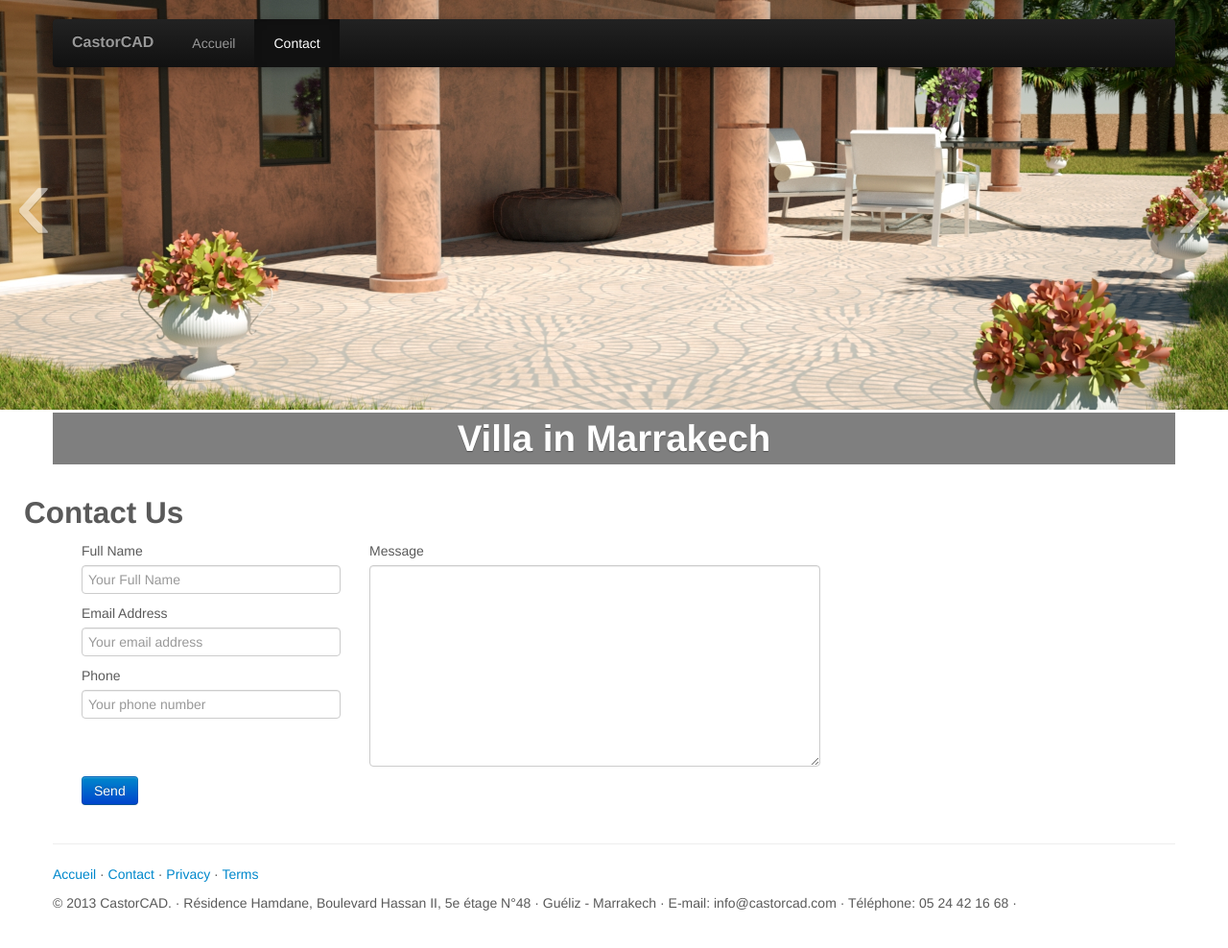
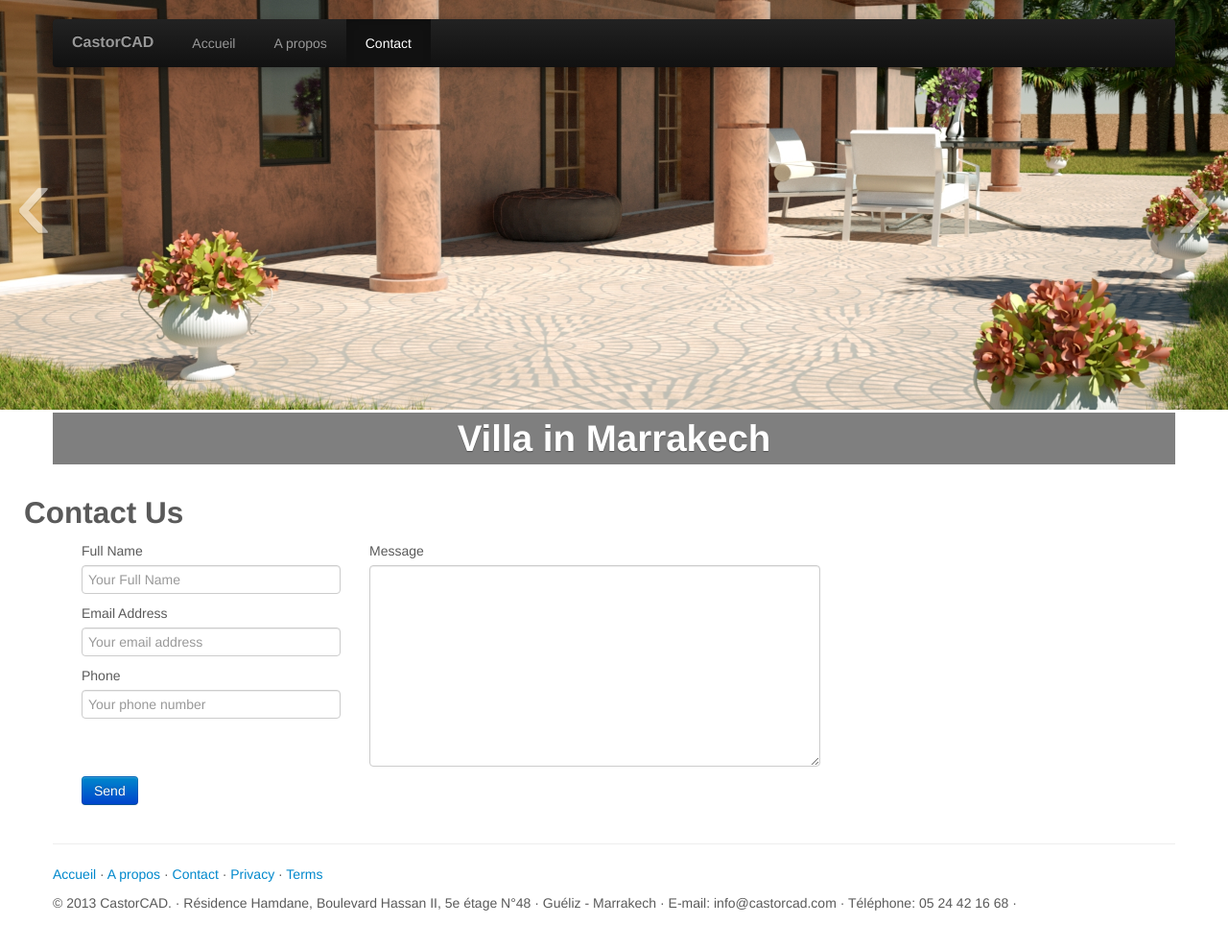
Before and after one commit to ReactiveSets/demo, a plain HTML site: page contact.html in a window 1280 px wide. Shown: the whole page at 96% size. Drawn offline with nearby package versions, Linux system fonts and the light colour scheme.

Commit message:
add 'A propos link'

```diff
--- a/contact.html
+++ b/contact.html
@@ -38,6 +38,7 @@
             <div class="nav-collapse collapse">
               <ul class="nav">
                 <li><a href="index.html">Accueil</a></li>
+                <li><a href="a_propos.html">A propos</a></li>
                 <li class="active"><a href="contact.html">Contact</a></li>
               </ul>
             </div>
@@ -115,6 +116,7 @@
       <footer>
         <p>
           <a href="index.html">Accueil</a> &middot;
+          <a href="a_propos.html">A propos</a> &middot;
           <a href="contact.html">Contact</a> &middot;
           <a href="#">Privacy</a> &middot;
           <a href="#">Terms</a>
```
Also changed, not shown: index.html (+2 -0 lines).
